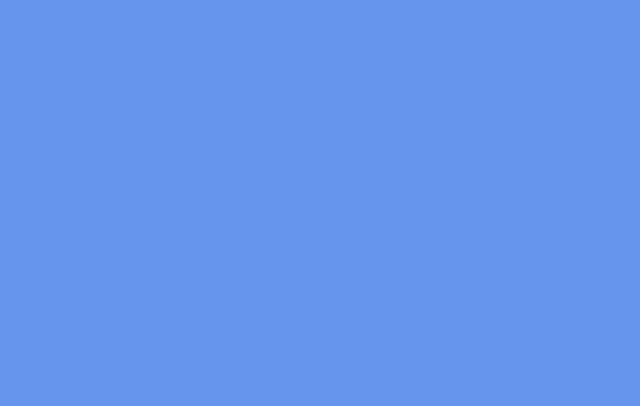
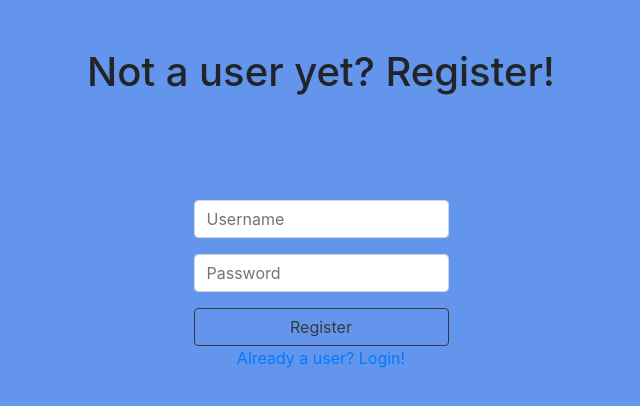
Before and after one commit to Ultragliass/Fullstack-todo-client, a React (Create React App) app: page /register in a window 1280 px wide. Shown: the top 406 px of the page, without its empty margins (319-959 px from the left). Built offline with nearby package versions, Linux system fonts and the light colour scheme.

Commit message:
Add private route to app and connect it to redux.

```diff
--- a/src/App.tsx
+++ b/src/App.tsx
@@ -4,15 +4,28 @@ import "./App.css";
 import { Container } from "react-bootstrap";
 import { Switch, Route, Redirect } from "react-router-dom";
 import { Login } from "./components/Login";
+import { Register } from "./components/Register";
+import { PrivateRoute } from "./components/PrivateRoute/PrivateRoute";
+import { connect } from "react-redux";
+import { IState } from "./models/State";
 
-class App extends React.PureComponent {
+interface AppProps {
+  isLoggedIn: boolean;
+  isLoading: boolean;
+}
+
+class _App extends React.PureComponent<AppProps> {
   render() {
+    const {isLoading, isLoggedIn} = this.props;
+
     return (
       <Container className="container">
         <Switch>
           <Route path="/register">
+            <Register />
+          </Route>
 
-          </Route>
+          <PrivateRoute isLoggedIn={isLoggedIn} path="/todos"></PrivateRoute>
 
           <Route exact path="/">
             <Login />
@@ -25,4 +38,13 @@ class App extends React.PureComponent {
   }
 }
 
+const mapStateToProps = (state: IState) => {
+  return {
+    isLoggedIn: state.isLoggedIn,
+    isLoading: state.isLoading,
+  };
+};
+
+const App = connect(mapStateToProps)(_App);
+
 export default App;
--- a/src/actions/userActions.ts
+++ b/src/actions/userActions.ts
@@ -25,7 +25,7 @@ export const loginUserAction = (
 
       console.log({ token });
 
-      //localStorage.setItem("token", token);
+      localStorage.setItem("token", token);
 
       dispatch({
         type: Actions.loginUser,
@@ -33,8 +33,6 @@ export const loginUserAction = (
       });
     } catch (err) {
       const error = err.response.data.msg;
-
-      console.log({ error });
 
       dispatch({
         type: Actions.showError,
@@ -64,6 +62,8 @@ export const registerUserAction = (
 
       const { token } = response.data;
 
+      console.log(token);
+
       //localStorage.setItem("token", token);
 
       dispatch({
--- a/src/components/GenericForm/GenericForm.tsx
+++ b/src/components/GenericForm/GenericForm.tsx
@@ -5,8 +5,8 @@ import { Link } from "react-router-dom";
 interface GenericFormProps {
   username: string;
   password: string;
-  handleInputChange: Function;
-  handleSubmit: Function;
+  handleInputChange(event: any): void;
+  handleSubmit(event: any): void;
   buttonText: string;
   pathText: string;
   path: string;
--- a/src/components/Register/Register.tsx
+++ b/src/components/Register/Register.tsx
@@ -1,11 +1,49 @@
-import React, { PureComponent } from 'react'
+import React, { PureComponent } from "react";
+import { Header } from "../Header/Header";
+import GenericForm from "../GenericForm/GenericForm";
 
-export class _Register extends PureComponent {
-    render() {
-        return (
-            <div>
+interface RegisterProps {
+  registerUser(username: string, password: string): void;
+}
+export class _Register extends PureComponent<RegisterProps> {
+  state = {
+    username: "",
+    password: "",
+  };
 
-            </div>
-        )
-    }
+  render() {
+    const { username, password } = this.state;
+    return (
+      <div>
+        <Header>Not a user yet? Register!</Header>
+
+        <GenericForm
+          username={username}
+          password={password}
+          handleInputChange={this.handleInputChange}
+          handleSubmit={this.handleSubmit}
+          buttonText={"Register"}
+          pathText={"Already a user? Login!"}
+          path={"/"}
+        />
+      </div>
+    );
+  }
+
+  handleInputChange = (event: React.FormEvent<HTMLInputElement>) => {
+    const value = event.currentTarget.value;
+    const name = event.currentTarget.name;
+
+    this.setState({
+      [name]: value,
+    });
+  };
+
+  handleSubmit = (event: Event) => {
+    event.preventDefault();
+    const { registerUser } = this.props;
+    const { username, password } = this.state;
+
+    registerUser(username, password);
+  };
 }
--- a/src/redux/reducer.ts
+++ b/src/redux/reducer.ts
@@ -22,23 +22,23 @@ export const reducer = (state: IState = initialState, action: IAction) => {
       const { error } = action.payload;
 
       return {
+        ...state,
         error,
-        ...state,
       };
     }
 
     case Actions.showLoading: {
       return {
+        ...state,
         isLoading: true,
-        ...state,
       };
     }
 
     case Actions.loginUser: {
       return {
+        ...state,
         isLoggedIn: true,
         isLoading: false,
-        ...state,
       };
     }
 
@@ -46,10 +46,10 @@ export const reducer = (state: IState = initialState, action: IAction) => {
       const { todos, username } = action.payload;
 
       return {
+        ...state,
         todos,
         username,
         isLoading: false,
-        ...state,
       };
     }
 
```
